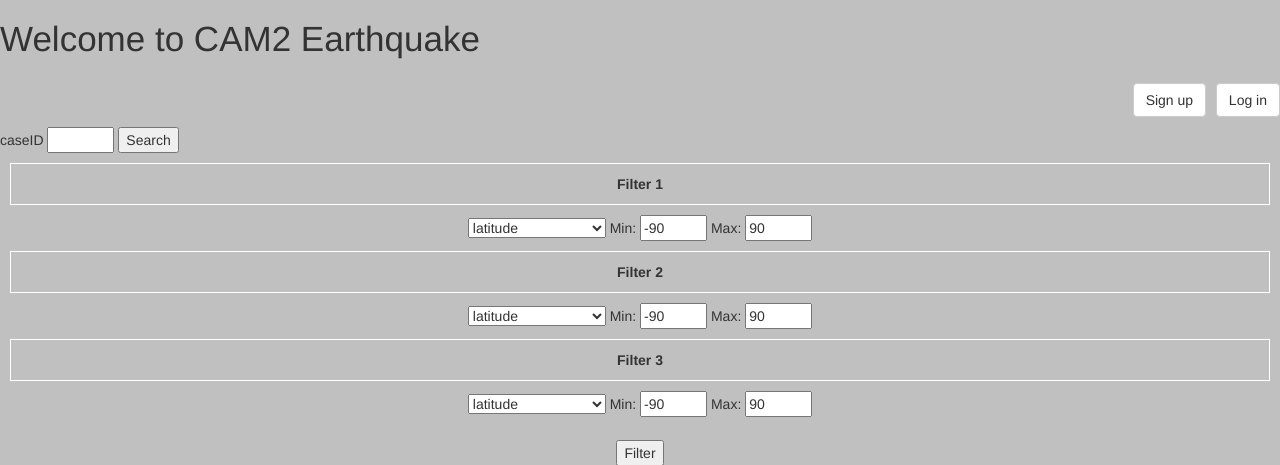
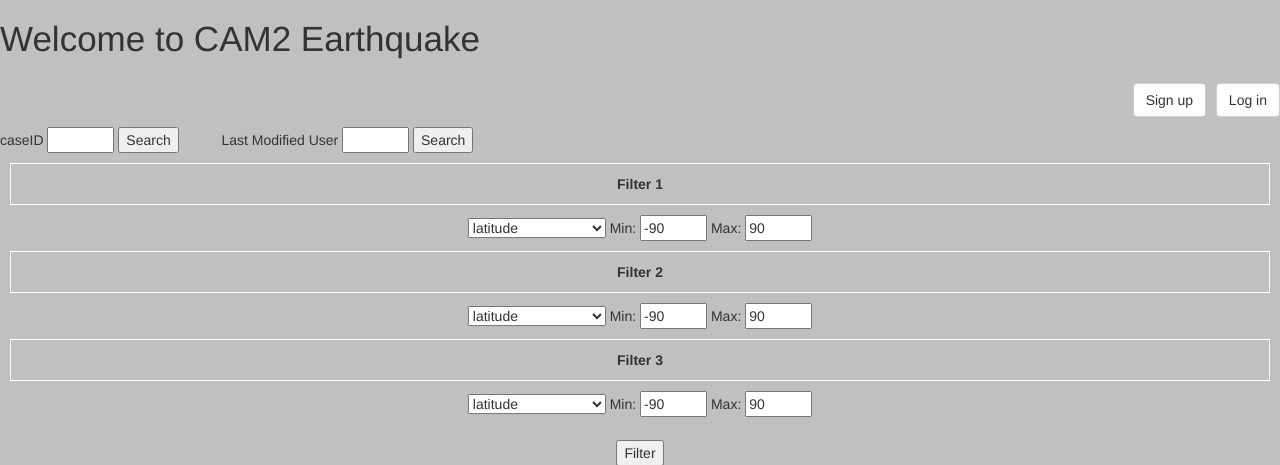
Before and after one commit to HaoZou39/Earthquake-Summer, a Django app: page /filter/ in a window 1280 px wide. Shown: the top 465 px of the page. Run offline with Django 3.2, Linux system fonts and the light colour scheme; data that the repository does not hold is empty; some libraries are stand-ins or nearby versions.

Commit message:
Added last modified user search with minor displaying error

```diff
--- a/mysite/filter/templates/filterIndex.html
+++ b/mysite/filter/templates/filterIndex.html
@@ -15,6 +15,10 @@
 			caseID
 			<input type ="text" name = "caseID" size = 5>
 			<input type="submit" name="search" value="Search"/>
+			&nbsp&nbsp&nbsp&nbsp&nbsp&nbsp&nbsp&nbsp&nbsp
+			Last Modified User
+			<input type ="text" name = "lastModifiedUser" size = 5>
+			<input type="submit" name="search1" value="Search"/>
 			{% csrf_token %}
 			</form>
 			<script type="text/javascript">
--- a/mysite/filter/views.py
+++ b/mysite/filter/views.py
@@ -60,7 +60,9 @@ def filter(request):
 	if(request.POST.get('search')):
 		keyword = request.POST.get('caseID');
 		querysets=camera.objects.filter(caseID__exact=keyword);
-
+	if(request.POST.get('search1')):
+		keyword = request.POST.get('lastModifiedUser');
+		querysets=camera.objects.filter(lastModifiedUser__exact=keyword);
 	#remember queryset is ordered by caseID -> objects with same caseID are adjacent to each other
 	i = 0
 	while(i < len(querysets)-1):
```
Also changed, not shown: 1 other file.
